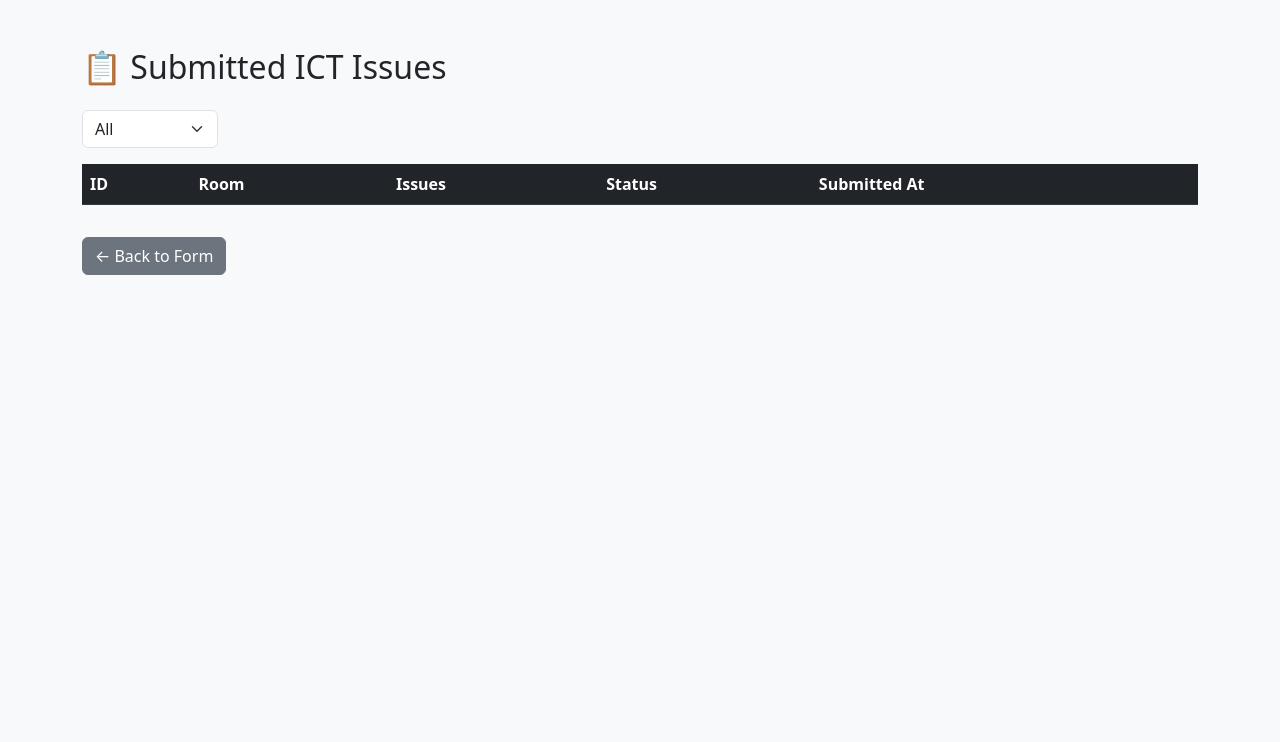
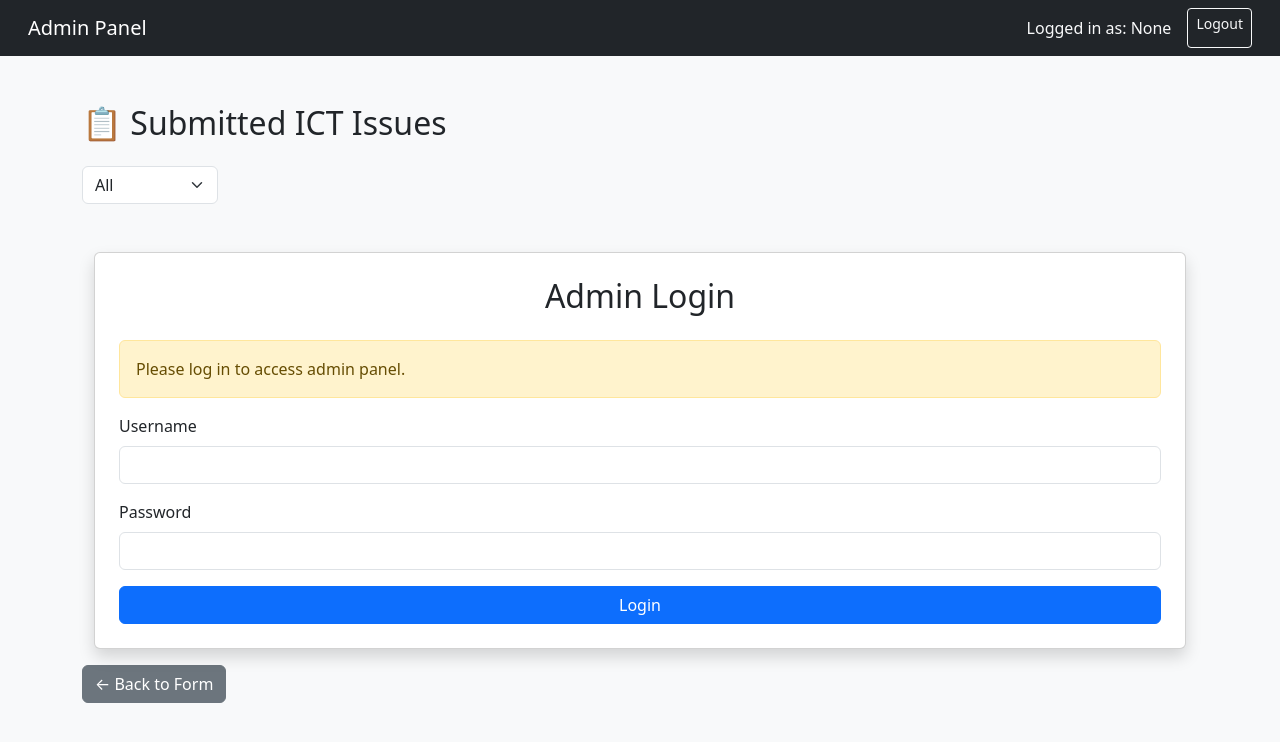
Before and after one commit to OmbatiOnduso25/helpDeskICT, a Flask app: template templates/admin.html in a window 1280 px wide. Shown: the top 742 px of the page. Run offline with Flask 3, Linux system fonts and the light colour scheme; the template is opened without the code that fills it, so the values that code supplies are empty; some libraries are stand-ins or nearby versions.

Commit message:
Final touches

```diff
--- a/app.py
+++ b/app.py
@@ -1,8 +1,9 @@
-from flask import Flask, render_template, request, redirect, url_for, flash
+from flask import Flask, render_template, request, redirect, url_for, flash, session
 from flask_mysqldb import MySQL
 from flask_paginate import Pagination, get_page_parameter
 from dotenv import load_dotenv
 import os
+from werkzeug.security import check_password_hash
 
 # Load environment variables from .env
 load_dotenv()
@@ -49,15 +50,45 @@
         print(f"Database error: {e}")
         return "An error occurred while submitting the issue. Please try again."
 
+@app.route('/login', methods=['GET', 'POST'])
+def login():
+    if request.method == 'POST':
+        username = request.form.get('username')
+        password = request.form.get('password')
+
+        cur = mysql.connection.cursor()
+        cur.execute("SELECT * FROM users WHERE username = %s", [username])
+        user = cur.fetchone()
+        cur.close()
+
+        if user and password == user['password'] and user['role'] in ['admin', 'superadmin']:
+            session['admin_logged_in'] = True
+            session['admin_username'] = user['username']
+            session['admin_role'] = user['role']
+            flash("Login successful.", "success")
+            return redirect(url_for('admin'))
+        else:
+            flash("Invalid credentials or access denied.", "danger")
+            return redirect(url_for('login'))
+
+    return render_template('login.html')
+
+
 @app.route('/admin')
 def admin():
+    # Require login
+    if not session.get('admin_logged_in'):
+        flash("Please log in to access admin panel.", "warning")
+        return redirect(url_for('login'))
+
     status = request.args.get('status', 'All')
     partial = request.args.get('partial') == '1'
     page = request.args.get(get_page_parameter(), type=int, default=1)
-    per_page = 100
+    per_page = 20
 
     cur = mysql.connection.cursor()
 
+    # Count total issues
     count_query = "SELECT COUNT(*) as total FROM issues"
     count_params = []
     if status != 'All':
@@ -66,6 +97,7 @@
     cur.execute(count_query, count_params)
     total = cur.fetchone()['total']
 
+    # Fetch paginated issue records
     data_query = "SELECT id, room, issues, status, submitted_at FROM issues"
     data_params = []
     if status != 'All':
@@ -75,8 +107,16 @@
     data_params.extend([per_page, (page - 1) * per_page])
     cur.execute(data_query, data_params)
     issues = cur.fetchall()
+
+    # Superadmin: load all admins
+    admin_list = []
+    if session.get('admin_role') == 'superadmin':
+        cur.execute("SELECT id, name, username, role FROM users WHERE role IN ('admin', 'superadmin')")
+        admin_list = cur.fetchall()
+
     cur.close()
 
+    # Pagination setup
     pagination = Pagination(
         page=page,
         total=total,
@@ -85,13 +125,25 @@
         record_name='issues'
     )
 
+    # HTMX partial update (table only)
     if partial:
         return render_template('partials/_issues_table.html', issues=issues, pagination=pagination)
 
-    return render_template('admin.html', issues=issues, pagination=pagination, status=status)
+    # Full page render
+    return render_template(
+        'admin.html',
+        issues=issues,
+        pagination=pagination,
+        status=status,
+        admin_list=admin_list
+    )
+
 
 @app.route('/update-status/<int:issue_id>', methods=['POST'])
 def update_status(issue_id):
+    if not session.get('admin_logged_in'):
+        flash("Unauthorized access.", "danger")
+        return redirect(url_for('login'))
     new_status = request.form.get('status')
     if new_status not in ['Pending', 'In Progress', 'Resolved']:
         flash("Invalid status update.", "danger")
@@ -109,5 +161,65 @@
 
     return redirect(url_for('admin'))
 
+from flask import session
+
+# Admin management page - only for superadmin
+@app.route('/manage-admins')
+def manage_admins():
+    if session.get('admin_role') != 'superadmin':
+        flash('Access denied.', 'danger')
+        return redirect(url_for('admin'))
+
+    cur = mysql.connection.cursor()
+    cur.execute("SELECT id, name, username, role FROM users WHERE role = 'admin'")
+    admins = cur.fetchall()
+    cur.close()
+    return render_template('manage_admins.html', admins=admins)
+
+# Add admin
+@app.route('/add-admin', methods=['POST'])
+def add_admin():
+    if session.get('admin_role') != 'superadmin':
+        flash('Access denied.', 'danger')
+        return redirect(url_for('admin'))
+
+    name = request.form.get('name')
+    username = request.form.get('username')
+    password = request.form.get('password')
+
+    try:
+        cur = mysql.connection.cursor()
+        cur.execute("""
+            INSERT INTO users (name, room, username, password, role)
+            VALUES (%s, %s, %s, %s, 'admin')
+        """, (name, '', username, password))  # You can add room if needed
+        mysql.connection.commit()
+        flash('New admin added.', 'success')
+    except Exception as e:
+        print("Add admin error:", e)
+        flash('Could not add admin. Check for duplicate username.', 'danger')
+    return redirect(url_for('manage_admins'))
+
+# Delete admin
+@app.route('/delete-admin/<int:admin_id>', methods=['POST'])
+def delete_admin(admin_id):
+    if session.get('admin_role') != 'superadmin':
+        flash('Access denied.', 'danger')
+        return redirect(url_for('admin'))
+
+    cur = mysql.connection.cursor()
+    cur.execute("DELETE FROM users WHERE id = %s AND role = 'admin'", (admin_id,))
+    mysql.connection.commit()
+    flash('Admin removed.', 'success')
+    return redirect(url_for('manage_admins'))
+
+
+@app.route('/logout')
+def logout():
+    session.clear()
+    flash("You have been logged out.", "info")
+    return redirect(url_for('login'))
+
+
 if __name__ == '__main__':
     app.run(debug=True)
--- a/templates/admin.html
+++ b/templates/admin.html
@@ -7,6 +7,19 @@
     <script src="https://unpkg.com/htmx.org@1.9.2"></script>
 </head>
 <body class="bg-light">
+
+    <!-- Admin Navigation -->
+    <nav class="navbar navbar-expand-lg navbar-dark bg-dark px-3">
+      <div class="container-fluid">
+        <span class="navbar-brand">Admin Panel</span>
+        <div class="d-flex ms-auto">
+          <span class="navbar-text text-light me-3">
+            Logged in as: {{ session.get('admin_username') }}
+          </span>
+          <a href="{{ url_for('logout') }}" class="btn btn-outline-light btn-sm">Logout</a>
+        </div>
+      </div>
+    </nav>
 
     <!-- Toast Notifications -->
     {% with messages = get_flashed_messages(with_categories=true) %}
@@ -42,14 +55,73 @@
 
         <!-- Live-Refreshing Table -->
         <div id="live-issues"
-             hx-get="/admin?status={{ status }}&partial=1"
-             hx-trigger="every 2s"
-             hx-swap="outerHTML">
+              hx-get="/admin?status={{ status }}&partial=1"
+              hx-trigger="every 2s"
+              hx-swap="outerHTML">
             {% include 'partials/_issues_table.html' %}
         </div>
 
         <!-- Back to Report Form -->
         <a href="{{ url_for('index') }}" class="btn btn-secondary mt-3">← Back to Form</a>
+
+        {% if session.get('admin_role') == 'superadmin' %}
+        <hr class="my-5">
+        <h4>👥 Manage Admin Accounts</h4>
+
+        <!-- Add New Admin -->
+        <form action="{{ url_for('add_admin') }}" method="POST" class="row g-3 mb-4">
+            <div class="col-md-3">
+                <input type="text" name="name" placeholder="Full Name" class="form-control" required>
+            </div>
+            <div class="col-md-2">
+                <input type="text" name="username" placeholder="Username" class="form-control" required>
+            </div>
+            <div class="col-md-2">
+                <input type="password" name="password" placeholder="Password" class="form-control" required>
+            </div>
+            <div class="col-md-2">
+                <select name="role" class="form-select" required>
+                    <option value="admin">Admin</option>
+                    <option value="superadmin">Superadmin</option>
+                </select>
+            </div>
+            <div class="col-md-2">
+                <button class="btn btn-success w-100">Add Admin</button>
+            </div>
+        </form>
+
+        <!-- List of Admins -->
+        <table class="table table-bordered table-sm">
+            <thead class="table-dark">
+                <tr>
+                    <th>ID</th>
+                    <th>Name</th>
+                    <th>Username</th>
+                    <th>Role</th>
+                    <th>Action</th>
+                </tr>
+            </thead>
+            <tbody>
+                {% for admin in admin_list %}
+                <tr>
+                    <td>{{ admin.id }}</td>
+                    <td>{{ admin.name }}</td>
+                    <td>{{ admin.username }}</td>
+                    <td>{{ admin.role }}</td>
+                    <td>
+                        {% if admin.username != session.get('admin_username') %}
+                        <form action="{{ url_for('delete_admin', admin_id=admin.id) }}" method="POST" onsubmit="return confirm('Delete this admin?')">
+                            <button class="btn btn-danger btn-sm">Delete</button>
+                        </form>
+                        {% else %}
+                        <span class="text-muted">Current</span>
+                        {% endif %}
+                    </td>
+                </tr>
+                {% endfor %}
+            </tbody>
+        </table>
+        {% endif %}
     </div>
 
     <!-- Bootstrap JS and Toast Activation -->
--- a/templates/login.html
+++ b/templates/login.html
@@ -2,35 +2,32 @@
 <html lang="en">
 <head>
     <meta charset="UTF-8">
-    <title>Login - Help Desk</title>
+    <title>Admin Login</title>
     <link href="https://cdn.jsdelivr.net/npm/bootstrap@5.3.0/dist/css/bootstrap.min.css" rel="stylesheet">
 </head>
 <body class="bg-light">
 <div class="container mt-5">
-    <h2 class="mb-4">Login</h2>
-
-    {% with messages = get_flashed_messages(with_categories=true) %}
+    <div class="card shadow p-4">
+        <h2 class="mb-4 text-center">Admin Login</h2>
+        {% with messages = get_flashed_messages(with_categories=true) %}
         {% if messages %}
             {% for category, message in messages %}
             <div class="alert alert-{{ category }}">{{ message }}</div>
             {% endfor %}
         {% endif %}
-    {% endwith %}
-
-    <form method="POST" action="{{ url_for('login') }}">
+        {% endwith %}
+        <form method="POST">
         <div class="mb-3">
             <label for="username" class="form-label">Username</label>
-            <input type="text" name="username" class="form-control" id="username" required>
+            <input name="username" type="text" class="form-control" required>
         </div>
-
         <div class="mb-3">
             <label for="password" class="form-label">Password</label>
-            <input type="password" name="password" class="form-control" id="password" required>
+            <input name="password" type="password" class="form-control" required>
         </div>
-
-        <button type="submit" class="btn btn-primary">Login</button>
-        <a href="{{ url_for('register') }}" class="btn btn-link">Register</a>
-    </form>
+        <button type="submit" class="btn btn-primary w-100">Login</button>
+        </form>
+    </div>
 </div>
 </body>
 </html>
```
Also changed, not shown: templates/manage_admins.html (added, +56 -0 lines).
